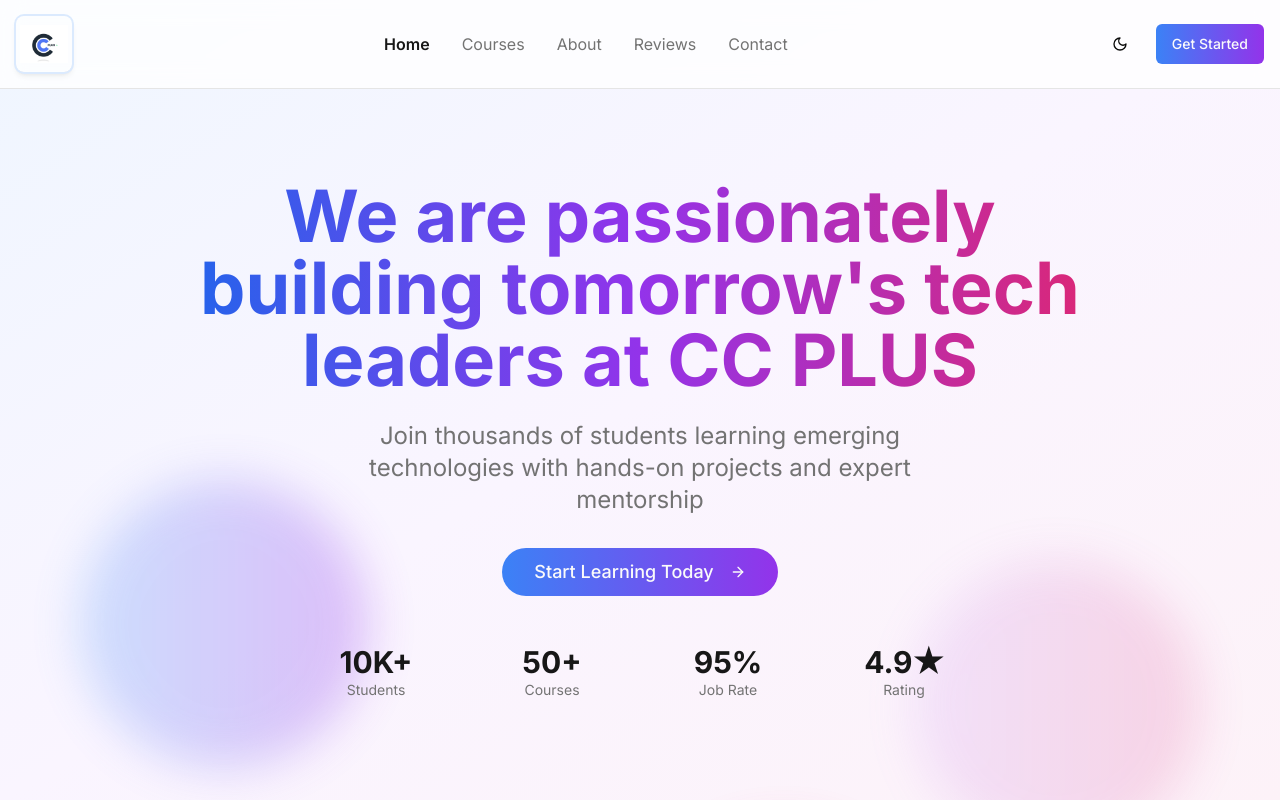
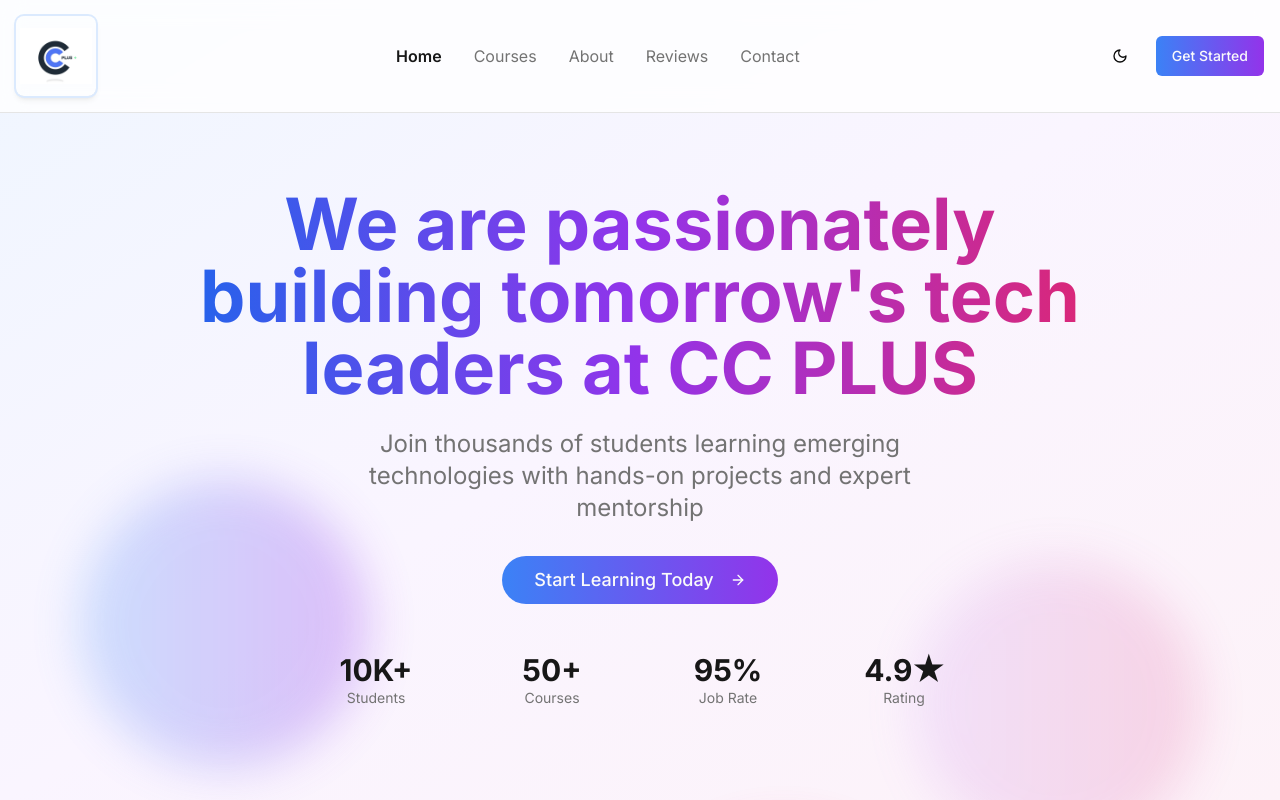
Before and after one commit to Ikoyi1st/Cplus-Academy, a Next.js app: page / in a window 1280 px wide. Shown: the top 800 px of the page. Built offline with nearby package versions, Linux system fonts and the light colour scheme.

Commit message:
logo adjustment

```diff
--- a/app/page.tsx
+++ b/app/page.tsx
@@ -69,7 +69,7 @@ export default function HomePage() {
             animate="animate"
           >
             <motion.h4
-              className="text-5xl md:text-7xl pt-20 font-bold mb-6 bg-gradient-to-r from-blue-600 via-purple-600 to-pink-600 bg-clip-text text-transparent"
+              className="text-5xl md:text-7xl pt-24 font-bold mb-6 bg-gradient-to-r from-blue-600 via-purple-600 to-pink-600 bg-clip-text text-transparent"
               variants={fadeInUp}
             >
              We are passionately building tomorrow's tech leaders at CC PLUS
--- a/components/navbar.tsx
+++ b/components/navbar.tsx
@@ -43,7 +43,7 @@ export function Navbar() {
         <div className="flex items-center justify-between">
           <motion.div className="flex items-center space-x-2" whileHover={{ scale: 1.05 }}>
             <Link href="/" className="flex items-center space-x-2">
-              <div className="w-14 h-14 relative rounded-lg shadow-md ring-2 ring-blue-100 dark:ring-blue-900/20 p-1">
+              <div className="w-20 h-20 relative rounded-lg shadow-md ring-2 ring-blue-100 dark:ring-blue-900/20 p-1">
                 {mounted && (
                   <>
                     {/* Light theme logo */}
```
